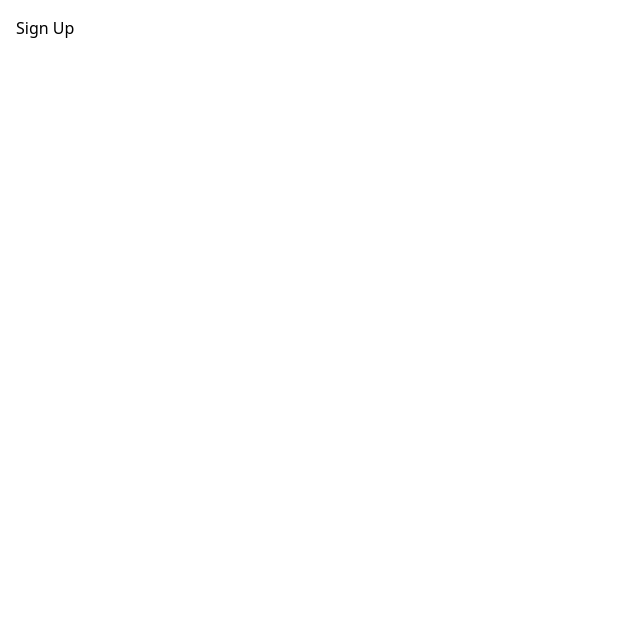
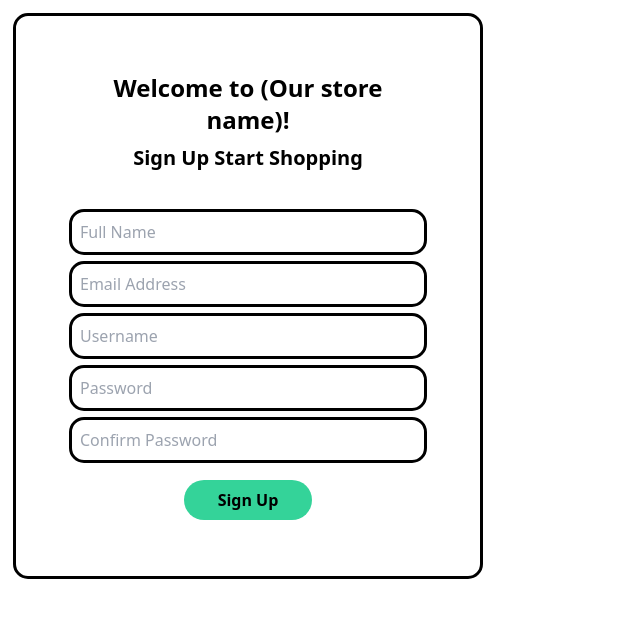
Before and after one commit to dparks6/GroceryStore, a Next.js app in the folder frontend/: page /signup in a window 1280 px wide. Shown: the top 618 px of the page, without its empty margins (0-640 px from the left). Built offline with nearby package versions, Linux system fonts and the light colour scheme.

Commit message:
Add signup form page

```diff
--- a/frontend/src/app/(auth)/login/LoginForm.tsx
+++ b/frontend/src/app/(auth)/login/LoginForm.tsx
@@ -5,8 +5,8 @@ const LoginForm = () => {
     <form className="outline w-[27.5rem] p-14 text-center rounded-xl">
       <h1 className="font-bold text-3xl mb-5">Welcome Back!</h1>
       <div className="flex flex-col gap-3 justify-center items-center">
-        <input className="outline p-2 rounded-xl w-full" placeholder="Username" type="text" required />
-        <input className="outline p-2 rounded-xl w-full" placeholder="Password" type="password" required />
+        <input className="outline p-2 rounded-xl w-full mb-2" placeholder="Username" type="text" required />
+        <input className="outline p-2 rounded-xl w-full mb-2" placeholder="Password" type="password" required />
 
         <button className="bg-emerald-400 rounded-3xl w-32 p-2">Log In</button>
         <div className=" flex flex-row justify-center gap-1">
--- /dev/null
+++ b/frontend/src/app/(auth)/signup/SignUpForm.tsx
@@ -0,0 +1,21 @@
+import React from 'react'
+
+const SignUpForm = () => {
+  return (
+    <form className='outline w-[29rem] p-14 text-center rounded-xl'>
+        <h1 className='text-2xl font-bold mb-2'>Welcome to (Our store name)!</h1>
+        <h2 className='text-xl font-bold mb-10'>Sign Up Start Shopping</h2>
+        <div className='flex flex-col items-center'>
+            <input className='outline p-2 rounded-xl w-full mb-3'placeholder='Full Name' type="text" required/>
+            <input className='outline p-2 rounded-xl w-full mb-3' placeholder='Email Address' type="text" required/>
+            <input className='outline p-2 rounded-xl w-full mb-3'placeholder='Username' type ="text" required/>
+            <input className='outline p-2 rounded-xl w-full mb-3'placeholder='Password' type='text' required/>
+            <input className='outline p-2 rounded-xl w-full mb-5' placeholder='Confirm Password'type="text" required/>
+
+            <button className='rounded-3xl font-bold bg-emerald-400 w-32 p-2'>Sign Up</button>
+        </div>
+    </form>
+  )
+}
+
+export default SignUpForm
--- a/frontend/src/app/(auth)/signup/page.tsx
+++ b/frontend/src/app/(auth)/signup/page.tsx
@@ -1,8 +1,9 @@
 import React from 'react'
+import SignUpForm from './SignUpForm';
 
 const Signup = () => {
   return (
-    <div>Sign Up</div>
+    <main><SignUpForm/></main>
   )
 }
 
```
